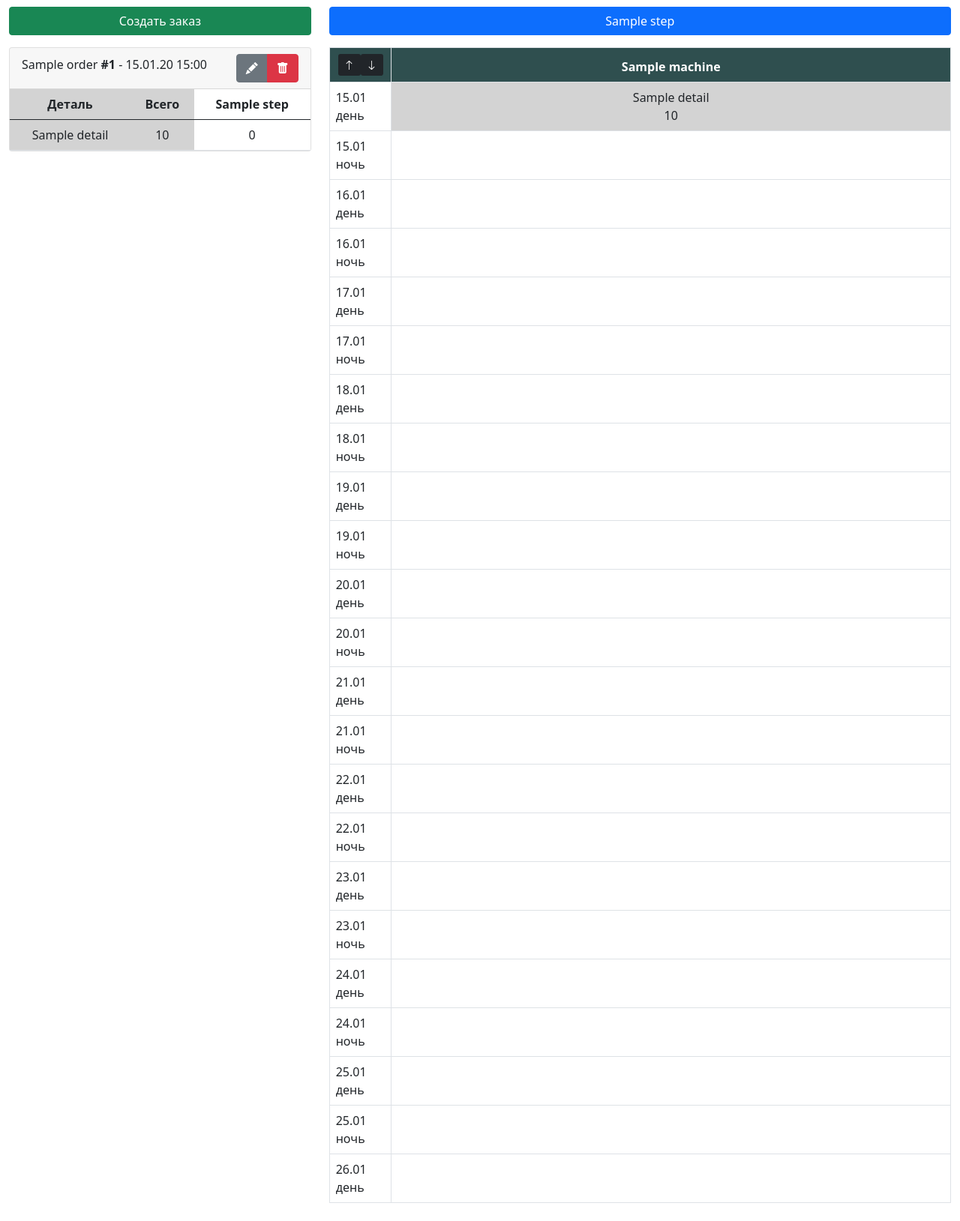
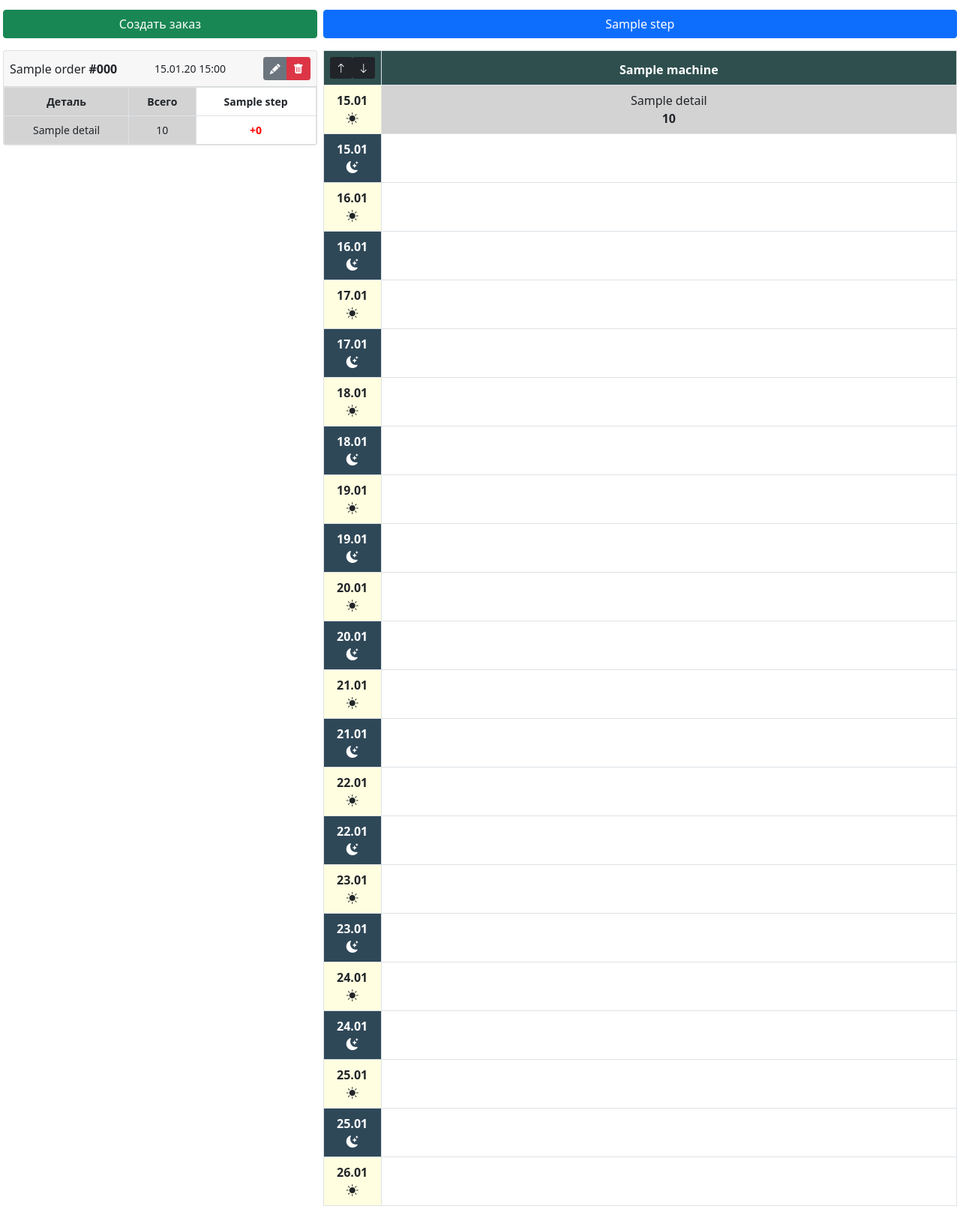
Before and after one commit to AHTOOOXA/industrial_proj, a Django app: page /stats in a window 1280 px wide. Shown: the part 56-1685 px from the top of the page at 75% size. Before the commit the page ends 1661 px from the top, so only its background shows below. Run offline with Django 4.2, Linux system fonts and the light colour scheme; a user stored in the database is signed in; tables that the repository leaves empty hold one stand-in row (values such as "Sample post"); some libraries are stand-ins or nearby versions.

Commit message:
production 1.0 (some beauty and fixes added)

```diff
--- a/core/models.py
+++ b/core/models.py
@@ -97,7 +97,7 @@ class Detail(models.Model):
 class Order(models.Model):
     user = models.ForeignKey(User, null=True, blank=True, on_delete=models.CASCADE)
     name = models.CharField(max_length=200)
-    number = models.PositiveIntegerField(default=0)
+    number = models.CharField(max_length=200, default=0)
     date = models.DateTimeField()
 
     def __str__(self):
--- a/core/scripts.py
+++ b/core/scripts.py
@@ -1,6 +1,8 @@
 import datetime
 
-from .models import Machine,ReportEntry, Table, Plan, Step, OrderEntry
+from django.utils.timezone import make_naive, make_aware
+from django.utils.timezone import localtime
+from .models import Machine, ReportEntry, Table, Plan, Step, OrderEntry, Report
 
 
 # COMPLETE REFACTOR NEEDED
@@ -18,11 +20,17 @@ def get_shifts_table(
         row_objs = ReportEntry.objects.filter(
             report__date__range=(timestamps[i], timestamps[i + 1]),
             report__step=step)
+        if timestamps[i].hour < 12:
+            txt = str(timestamps[i].strftime('%d.%m')) + ' день'
+            txt = str(timestamps[i].strftime('%d.%m'))
+            cls = 'day'
+        else:
+            txt = str(timestamps[i].strftime('%d.%m')) + ' ночь'
+            txt = str(timestamps[i].strftime('%d.%m'))
+            cls = 'night'
         row = [{
-            'class': '',
-            # 'text': str(timestamps[i].day) + ('-Д' if timestamps[i].hour < 12 else '-Н')
-            'text': str(timestamps[i].strftime('%d.%m')) + (' день' if timestamps[i].hour < 12 else ' ночь')
-            # 'text': str(timestamps[i + 1].day) + ('У' if timestamps[i + 1].hour < 12 else 'Н'),
+            'class': cls,
+            'text': txt
         }]
         for machine in machines:
             objs = row_objs.filter(machine=machine)
@@ -58,8 +66,42 @@ def get_leftovers():
         leftovers[step.pk] = {}
     for order_entry in OrderEntry.objects.all():
         for step in steps:
-            leftovers[step.pk][order_entry.pk] = order_entry.quantity
-            for report_entry in ReportEntry.objects.filter(report__order=order_entry.order, report__step=step, detail=order_entry.detail):
+            leftovers[step.pk][order_entry.pk] = -order_entry.quantity
+            for report_entry in ReportEntry.objects.filter(report__order=order_entry.order, report__step=step,
+                                                           detail=order_entry.detail):
                 print('hello', order_entry.detail, report_entry.detail, report_entry.quantity)
-                leftovers[step.id][order_entry.pk] -= report_entry.quantity
+                leftovers[step.id][order_entry.pk] += report_entry.quantity
     return leftovers
+
+
+def get_reports_view(
+        from_date=datetime.datetime.today().replace(hour=0, minute=0, second=0) - datetime.timedelta(days=2),
+        shifts_count=24):
+    from_date = Table.objects.all()[0].current_date
+    cur_time = datetime.datetime.today().replace(hour=0, minute=0, second=0)
+    cur_time = make_aware(cur_time)
+    print(from_date)
+    print(cur_time)
+    while from_date < cur_time:
+        from_date += datetime.timedelta(hours=12)
+    from_date += datetime.timedelta(hours=24)
+    timestamps = [from_date - datetime.timedelta(hours=12 * i) for i in range(0, shifts_count)]
+    print(*[localtime(x).strftime("%Y-%m-%dT%H:%M") for x in timestamps])
+
+    steps = Step.objects.all()
+    shift_reports_lists = {}
+    for i in range(len(timestamps) - 1):
+        shift_objs = Report.objects.filter(
+            date__range=(timestamps[i + 1], timestamps[i]))
+        shift_name = str(timestamps[i + 1].strftime('%d.%m')) + (' день' if timestamps[i + 1].hour < 12 else ' ночь')
+        # print('range', timestamps[i + 1], timestamps[i], sep=' ')
+        # print('shift objs:', shift_objs, sep=' ')
+        # print(shift_name)
+        if shift_objs:
+            shift_reports_lists[shift_name] = {}
+            for step in steps:
+                shift_step_objs = shift_objs.filter(step=step)
+                # print('wlfepq:', shift_step_objs, sep=' ')
+                shift_reports_lists[shift_name][step] = shift_step_objs
+    # print(shift_reports_lists)
+    return steps, shift_reports_lists
--- a/core/templates/core/partials/order_entries_list.html
+++ b/core/templates/core/partials/order_entries_list.html
@@ -1,4 +1,6 @@
 {% load template_filters %}
+
+{% block extra_head %}
 <style>
     .order-table-names {
         background-color: lightgray;
@@ -7,10 +9,22 @@
     .order-table-total {
         background-color: lightgray;
     }
+
+    .order-table {
+        {#font-weight: bold;#}
+        font-size: 14px;
+    }
+
+    .order-table-cell-overflow {
+        font-weight: bold;
+        color: red;
+    }
 </style>
+{% endblock %}
+
 <div id="order-entries-list-{{ order.pk }}">
   <div class="table-responsive">
-    <table class="table bg-white mb-0">
+    <table class="table table-bordered bg-white mb-0 order-table">
       <colgroup>
         <col class="order-table-names"/>
         <col class="order-table-total"/>
@@ -35,8 +49,8 @@
             {{ order_entry.quantity }}
           </td>
           {% for step in steps %}
-            <td class="text-center">
-              {{ leftovers|lookup:step.pk|lookup:order_entry.pk }}
+            <td class="text-center {% if leftovers|lookup:step.pk|lookup:order_entry.pk >= 0 %} order-table-cell-overflow {% endif %}">
+              {% if leftovers|lookup:step.pk|lookup:order_entry.pk >= 0 %}+{% endif %}{{ leftovers|lookup:step.pk|lookup:order_entry.pk }}
             </td>
           {% endfor %}
         </tr>
--- a/core/templates/core/partials/orders_list.html
+++ b/core/templates/core/partials/orders_list.html
@@ -3,6 +3,9 @@
       .scrollable {
           height: calc(100vh - 120px);
           overflow-y: scroll;
+      }
+      .order-header-date {
+          font-size: 14px;
       }
   </style>
 {% endblock %}
@@ -10,12 +13,15 @@
 <div class="scrollable" id="orders-list">
   {% for order in orders %}
     <div class="card mb-1" id="order-card">
-      <div class="card-header">
+      <div class="card-header p-2">
         <div class="row">
-          <h6 class="col-auto me-auto align-self-center">{{ order.name }} <b>#{{ order.number }}</b>
-            - {{ order.date|date:'d.m.y H:i' }}</h6>
+          <div class="col-auto ms-0 align-self-center">
+            {{ order.name }} <b>#{{ order.number }}</b></div>
+          <div class="col-auto ms-auto align-self-center order-header-date">
+            {{ order.date|date:'d.m.y H:i' }}
+          </div>
           <div class="col-auto ms-auto">
-            <div class="btn-group">
+            <div class="btn-group btn-group-sm">
               <a class="btn btn-secondary" type="button" href="{% url 'orders_edit' order.pk %}">
                 <i class="bi bi-pencil-fill"></i>
               </a>
@@ -34,8 +40,6 @@
       </div>
       <div class="card-body" style="padding: 0">
         {% include 'core/partials/order_entries_list.html' %}
-
-
       </div>
     </div>
   {% endfor %}
--- a/core/templates/core/partials/table.html
+++ b/core/templates/core/partials/table.html
@@ -18,13 +18,37 @@
           background-color: lightgray;
       {#font-size: 20px;#}{#font-weight: bold;#}
       }
+
+      td.plan {
+          text-align: center;
+      {#color: forestgreen;#}
+          color: #198754;
+      {#font-weight: bold;#}{#font-size: 20px;#}{#font-weight: bold;#}
+      }
+
+      td.day {
+          text-align: center;
+          background-color: #FFFEE0;
+          font-weight: bold;
+      }
+
+      td.night {
+          text-align: center;
+          background-color: #2F4858;
+          color: white;
+          font-weight: bold;
+      }
+
   </style>
 {% endblock %}
 <div id="stats-table" class="tableFixHead">
   <table class="table table-bordered">
+    <colgroup>
+      <col style="width: 70px">
+    </colgroup>
     <thead>
     <tr>
-      <th class="text-center" style="width: 10%">
+      <th class="text-center">
         <div class="btn-group">
           <a hx-get="{% url 'shift_table' value=-1 %}"
              hx-swap="outerHTML"
@@ -50,13 +74,19 @@
       <tr>
         {% for cell in row %}
           {% if cell.text %}
-            <td>
+            <td class="{{ cell.class }}">
               <div>
                 {{ cell.text }}
+                <br/>
+                {% if cell.class == 'day' %}
+                  <i class="bi bi-sun-fill"></i>
+                {% else %}
+                  <i class="bi bi-moon-stars-fill"></i>
+                {% endif %}
               </div>
             </td>
           {% elif cell.plan %}
-            <td class="text-center"
+            <td class="{{ cell.class }}"
                 hx-trigger="click"
                 hx-get='{% url 'plan_modal' %}'
                 hx-target="#modals-here"
@@ -65,7 +95,7 @@
                 data-bs-target="#modals-here">
               {% for plan_entry in cell.plan.planentry_set.all %}
                 <div class="text-center">
-                  {{ plan_entry.detail }}<br>{{ plan_entry.quantity }}
+                  {{ plan_entry.detail }}<br><b>{{ plan_entry.quantity }}</b>
                 </div>
               {% endfor %}
             </td>
@@ -79,7 +109,7 @@
                      hx-vals='{"pk": {{ obj.pk }}}'
                      data-bs-toggle="modal"
                      data-bs-target="#modals-here">
-                  {{ obj.detail }}<br>{{ obj.quantity }}
+                  {{ obj.detail }}<br><b>{{ obj.quantity }}</b>
                 </div>
               {% endfor %}
             </td>
--- a/core/templates/core/report_form.html
+++ b/core/templates/core/report_form.html
@@ -6,7 +6,7 @@
     <div class="col-12 col-sm-10 col-md-8 col-lg-6 align-content-center">
       <h1 class="text-center">Отчет о смене</h1>
 
-      <form method="POST" enctype="multipart/form-data" id="report-form">
+      <form method="POST" enctype="multipart/form-data" id="report-form" onsubmit="return confirm('Вы уверены что вы хотите отправить отчет?');">
         {% csrf_token %}
         {% crispy form %}
         {{ formset.management_form }}
@@ -20,9 +20,9 @@
                 hx-swap="beforebegin"
                 hx-vals='js:{totalForms: $("#id_reportentry_set-TOTAL_FORMS").val()}'
                 type="button"
-                class="btn btn-success me-2">Добавить еще
+                class="btn btn-success mt-3 me-2">Добавить еще
         </button>
-        <button type="submit" class="btn btn-primary me-2">Подтвердить</button>
+        <button type="submit" class="btn btn-primary mt-3 me-2">Подтвердить</button>
       </form>
     </div>
   </div>
--- a/core/templates/core/stats.html
+++ b/core/templates/core/stats.html
@@ -25,7 +25,7 @@
     </div>
   </div>
   <div class="row">
-    <div class="col-4">
+    <div class="col-4 p-1">
       <a class="btn btn-success w-100 mb-3"
          type="button"
          href="{% url 'orders_add' %}">
@@ -34,7 +34,7 @@
 
       {% include 'core/partials/orders_list.html' %}
     </div>
-    <div class="col-8" id="right-col">
+    <div class="col-8 p-1" id="right-col">
       {% include 'core/partials/right_col.html' %}
     </div>
   </div>
--- a/core/views.py
+++ b/core/views.py
@@ -11,7 +11,7 @@ from .models import ReportEntry, Report, OrderEntry, Order, Machine, Table, Deta
 from core.forms import UserCreateAdminForm, ReportForm, ReportEntryFormset, OrderForm, \
     OrderEntryFormset, DetailForm, MachineForm, PlanForm, PlanEntryFormset
 from .decorators import allowed_user_roles, unauthenticated_user
-from .scripts import get_shifts_table, get_leftovers
+from .scripts import get_shifts_table, get_leftovers, get_reports_view
 
 
 @login_required(login_url='login_user')
@@ -262,6 +262,14 @@ def report_success(request, pk):
 @login_required(login_url='login_user')
 @allowed_user_roles(['ADMIN', 'MODERATOR'])
 def reports_view(request):
+    steps, shift_reports_lists = get_reports_view()
+    context = {
+        'steps': steps,
+        'shift_reports_lists': shift_reports_lists,
+    }
+    return render(request, 'core/reports.html', context)
+
+
     steps = Step.objects.all()
     steps_reports = {}
     for step in steps:
```
Also changed, not shown: core/templates/core/partials/report_entries_list.html (+11 -1 lines), core/templates/core/partials/reports_list.html (+16 -4 lines), core/templates/core/reports.html (+29 -6 lines).
